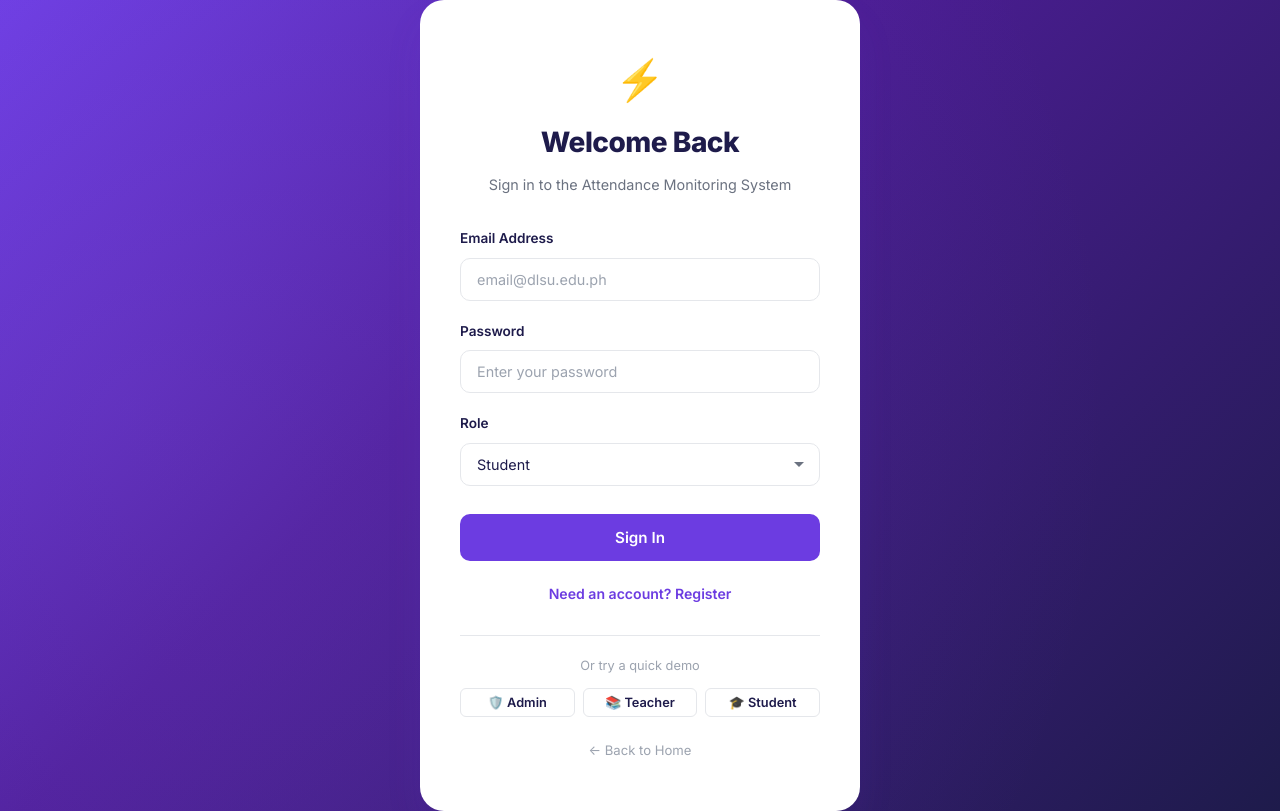
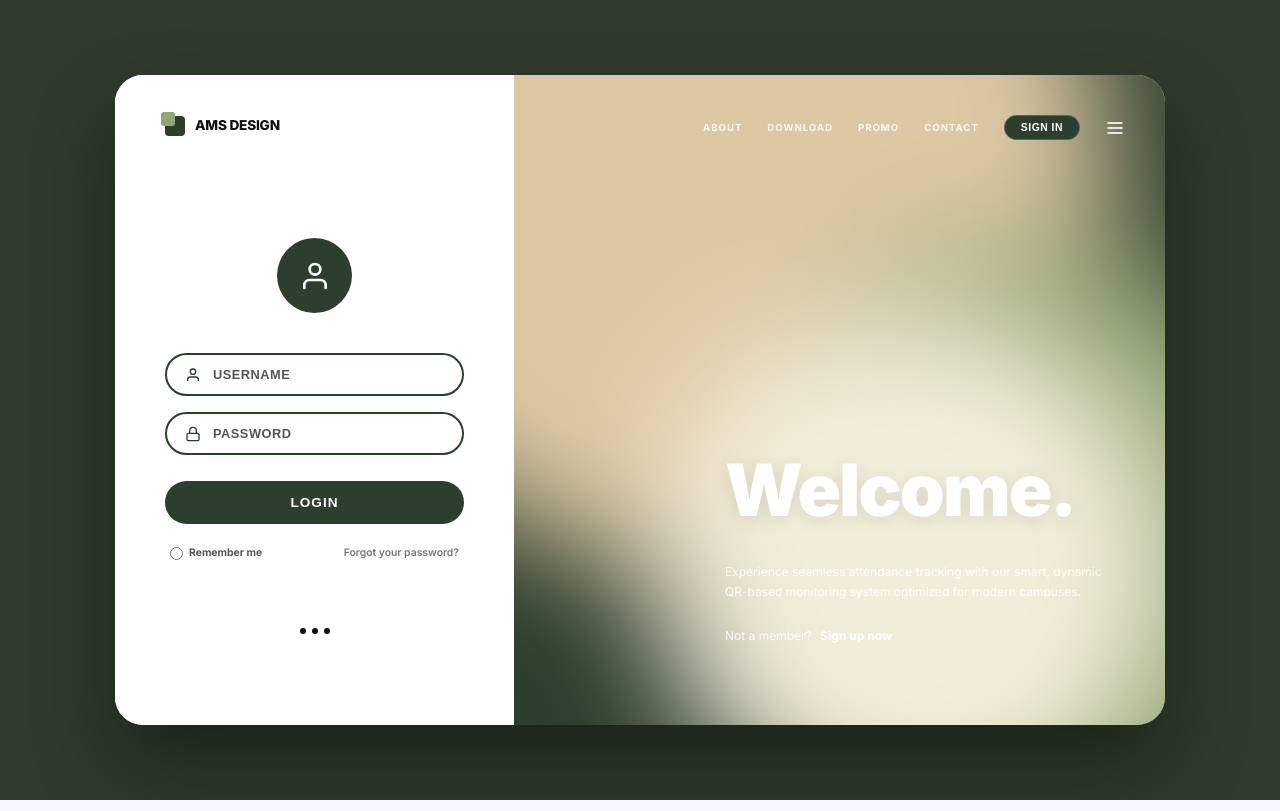
Before and after one commit to Atashaaaaaaaa/ATTENDANCE-MONITORING-WITH-QRCODE-1, a Next.js app in the folder ams-app/: page /login in a window 1280 px wide. Built offline with nearby package versions, Linux system fonts and the light colour scheme.

Commit message:
feat: implement login page with Firebase authentication and responsive styling

```diff
--- /dev/null
+++ b/ams-app/src/app/login/login.css
@@ -0,0 +1,385 @@
+/* login.css */
+@import url('https://fonts.googleapis.com/css2?family=Inter:wght@400;500;600;700;800;900&display=swap');
+
+.login-wrapper {
+  min-height: 100vh;
+  display: flex;
+  align-items: center;
+  justify-content: center;
+  background-color: #2F3B2C; /* Dark green outer space */
+  font-family: 'Inter', sans-serif;
+  padding: 30px;
+}
+
+.login-container {
+  display: flex;
+  width: 100%;
+  max-width: 1050px;
+  height: 650px; /* Fixed height for the unified box */
+  background: white;
+  border-radius: 28px;
+  overflow: hidden;
+  box-shadow: 0 40px 80px rgba(0, 0, 0, 0.4);
+}
+
+/* LEFT SIDE */
+.login-left {
+  width: 38%;
+  background: white;
+  padding: 40px 50px;
+  display: flex;
+  flex-direction: column;
+  position: relative;
+  z-index: 10;
+}
+
+.login-header-logo {
+  display: flex;
+  align-items: center;
+  gap: 10px;
+  margin-bottom: 50px;
+}
+
+.logo-icon {
+  width: 20px;
+  height: 20px;
+  background: #2C3E2D; /* Dark Olive */
+  border-radius: 4px;
+  position: relative;
+}
+
+.logo-icon::after {
+  content: '';
+  position: absolute;
+  top: -4px;
+  left: -4px;
+  width: 14px;
+  height: 14px;
+  background: #93A675; /* Sage green */
+  border-radius: 3px;
+}
+
+.login-header-logo span {
+  font-weight: 800;
+  font-size: 0.85rem;
+  color: #111;
+  letter-spacing: -0.2px;
+}
+
+.login-form-wrapper {
+  flex: 1;
+  display: flex;
+  flex-direction: column;
+  justify-content: center;
+}
+
+.avatar-container {
+  display: flex;
+  justify-content: center;
+  margin-bottom: 40px;
+}
+
+.avatar-circle {
+  width: 75px;
+  height: 75px;
+  background: #2C3E2D; /* Dark Olive equivalent */
+  border-radius: 50%;
+  display: flex;
+  align-items: center;
+  justify-content: center;
+  color: white;
+}
+
+.avatar-circle svg {
+  width: 32px;
+  height: 32px;
+}
+
+.auth-form {
+  display: flex;
+  flex-direction: column;
+  gap: 16px;
+}
+
+.input-group {
+  position: relative;
+  display: flex;
+  align-items: center;
+  border: 2px solid #2C3E2D; /* Dark outline matching template */
+  border-radius: 30px; /* Pill shape */
+  background: white;
+}
+
+.input-icon {
+  position: absolute;
+  left: 18px;
+  color: #2C3E2D;
+  display: flex;
+  align-items: center;
+}
+
+.input-icon svg {
+  width: 16px;
+  height: 16px;
+}
+
+.input-group input {
+  width: 100%;
+  padding: 12px 16px 12px 46px;
+  border: none;
+  background: transparent;
+  font-size: 0.8rem;
+  font-weight: 700;
+  color: #2C3E2D;
+  outline: none;
+}
+
+.input-group input::placeholder {
+  color: #555;
+  text-transform: uppercase;
+  letter-spacing: 0.5px;
+}
+
+.login-btn {
+  background: #2C3E2D; /* Dark Olive */
+  color: white;
+  border: none;
+  border-radius: 30px;
+  padding: 14px;
+  font-size: 0.85rem;
+  font-weight: 800;
+  letter-spacing: 1px;
+  cursor: pointer;
+  margin-top: 10px;
+  transition: opacity 0.2s;
+}
+
+.login-btn:hover {
+  opacity: 0.9;
+}
+
+.form-actions {
+  display: flex;
+  align-items: center;
+  justify-content: space-between;
+  margin-top: 5px;
+  padding: 0 5px;
+}
+
+.remember-me {
+  display: flex;
+  align-items: center;
+  gap: 6px;
+  font-size: 0.65rem;
+  font-weight: 700;
+  color: #555;
+  cursor: pointer;
+}
+
+.remember-me input {
+  accent-color: #2C3E2D;
+}
+
+.forgot-link {
+  font-size: 0.65rem;
+  font-weight: 600;
+  color: #777;
+  text-decoration: none;
+}
+
+.forgot-link:hover {
+  color: #2C3E2D;
+}
+
+.form-dots {
+  display: flex;
+  justify-content: center;
+  gap: 6px;
+  margin-top: 50px;
+}
+
+.form-dots span {
+  width: 6px;
+  height: 6px;
+  background: #111;
+  border-radius: 50%;
+}
+
+.login-error {
+  color: #b91c1c;
+  background: #fee2e2;
+  font-size: 0.75rem;
+  margin-bottom: 15px;
+  padding: 8px;
+  border-radius: 6px;
+  text-align: center;
+  font-weight: 600;
+}
+
+/* RIGHT SIDE */
+.login-right {
+  flex: 1;
+  position: relative;
+  background: #2C3E2D; /* Deep Green Base */
+  overflow: hidden;
+  display: flex;
+  flex-direction: column;
+  padding: 40px;
+}
+
+.animated-blobs {
+  position: absolute;
+  top: 0;
+  left: 0;
+  width: 100%;
+  height: 100%;
+  z-index: 1;
+  filter: blur(60px);
+}
+
+.blob {
+  position: absolute;
+  border-radius: 50%;
+  animation: swoosh 20s ease-in-out infinite alternate;
+}
+
+.blob-1 {
+  width: 800px;
+  height: 800px;
+  background: #DDC8A4; /* Tan/Beige */
+  top: -300px;
+  left: -200px;
+  animation-duration: 25s;
+}
+
+.blob-2 {
+  width: 600px;
+  height: 600px;
+  background: #93A675; /* Sage green */
+  bottom: -200px;
+  right: -100px;
+  animation-duration: 20s;
+  animation-delay: -5s;
+}
+
+.blob-3 {
+  width: 500px;
+  height: 500px;
+  background: #FDF5E6; /* Cream */
+  top: 40%;
+  left: 20%;
+  animation-duration: 15s;
+  animation-delay: -2s;
+  opacity: 0.9;
+}
+
+@keyframes swoosh {
+  0% { transform: scale(1) translate(0, 0); }
+  33% { transform: scale(1.1) translate(10%, -10%); }
+  66% { transform: scale(0.9) translate(-5%, 15%); }
+  100% { transform: scale(1) translate(-10%, -5%); }
+}
+
+.visual-nav {
+  position: relative;
+  z-index: 10;
+  display: flex;
+  justify-content: flex-end;
+  align-items: center;
+  gap: 25px;
+}
+
+.visual-nav a {
+  color: rgba(255, 255, 255, 0.85);
+  font-size: 0.6rem;
+  font-weight: 700;
+  letter-spacing: 1px;
+  text-decoration: none;
+  text-transform: uppercase;
+}
+
+.visual-nav a:hover {
+  color: white;
+}
+
+.nav-signin {
+  background: #2C3E2D; /* Dark badge overlay */
+  color: white;
+  border: 1px solid rgba(255, 255, 255, 0.2);
+  padding: 6px 16px;
+  border-radius: 20px;
+  font-size: 0.65rem;
+  font-weight: 700;
+  cursor: pointer;
+  letter-spacing: 0.5px;
+}
+
+.nav-menu {
+  background: none;
+  border: none;
+  color: white;
+  display: flex;
+  align-items: center;
+  cursor: pointer;
+}
+
+.nav-menu svg {
+  width: 20px;
+  height: 20px;
+}
+
+.welcome-text {
+  position: relative;
+  z-index: 10;
+  margin-top: auto;
+  margin-bottom: 40px;
+  margin-left: auto; /* Pushed to the right */
+  color: white;
+  max-width: 400px;
+}
+
+.welcome-text h1 {
+  font-size: 4.5rem;
+  font-weight: 900;
+  margin-bottom: 15px;
+  letter-spacing: -2px;
+  text-shadow: 0 4px 20px rgba(0,0,0,0.1);
+}
+
+.welcome-text p {
+  font-size: 0.75rem;
+  line-height: 1.6;
+  opacity: 0.9;
+  margin-bottom: 25px;
+}
+
+.signup-prompt {
+  font-size: 0.75rem;
+  opacity: 0.9;
+}
+
+.signup-prompt a {
+  color: white;
+  font-weight: 800;
+  text-decoration: none;
+  margin-left: 5px;
+}
+
+.signup-prompt a:hover {
+  text-decoration: underline;
+}
+
+@media (max-width: 900px) {
+  .login-container {
+    flex-direction: column;
+    height: auto;
+    min-height: 600px;
+  }
+  .login-left {
+    width: 100%;
+    padding: 40px;
+  }
+  .login-right {
+    display: none;
+  }
+}
--- a/ams-app/src/app/login/page.js
+++ b/ams-app/src/app/login/page.js
@@ -1,20 +1,17 @@
 "use client";
 import { useState } from "react";
 import { useRouter } from "next/navigation";
-import Link from "next/link";
-import { signInWithEmailAndPassword, createUserWithEmailAndPassword } from "firebase/auth";
-import { doc, setDoc, getDoc } from "firebase/firestore";
+import { signInWithEmailAndPassword } from "firebase/auth";
+import { doc, getDoc } from "firebase/firestore";
 import { auth, db } from "@/lib/firebase";
+import "./login.css";
 
 export default function LoginPage() {
   const router = useRouter();
   const [email, setEmail] = useState("");
   const [password, setPassword] = useState("");
-  const [role, setRole] = useState("student");
   const [error, setError] = useState("");
   const [loading, setLoading] = useState(false);
-  const [isRegister, setIsRegister] = useState(false);
-  const [name, setName] = useState("");
 
   const handleSubmit = async (e) => {
     e.preventDefault();
@@ -22,171 +19,125 @@ export default function LoginPage() {
     setLoading(true);
 
     try {
-      if (isRegister) {
-        // Register new user
-        const cred = await createUserWithEmailAndPassword(auth, email, password);
-        await setDoc(doc(db, "users", cred.user.uid), {
-          name: name || email.split("@")[0],
-          email,
-          role,
-          section: "",
-          status: "active",
-          createdAt: new Date().toISOString(),
-        });
-        router.push(`/${role}/profile`);
-      } else {
-        // Login existing user
       const cred = await signInWithEmailAndPassword(auth, email, password);
-        // Check role from Firestore
       const userDoc = await getDoc(doc(db, "users", cred.user.uid));
       if (userDoc.exists()) {
         const userData = userDoc.data();
         router.push(`/${userData.role}/profile`);
       } else {
-          // No profile yet, redirect based on selected role
-          router.push(`/${role}/profile`);
-        }
+        router.push(`/student/profile`); // Default fallback
       }
     } catch (err) {
       if (err.code === "auth/invalid-credential" || err.code === "auth/wrong-password") {
-        setError("Invalid email or password. Please try again.");
+        setError("Invalid email or password.");
       } else if (err.code === "auth/user-not-found") {
-        setError("No account found with this email. Try registering.");
-      } else if (err.code === "auth/email-already-in-use") {
-        setError("This email is already registered. Try logging in.");
-      } else if (err.code === "auth/weak-password") {
-        setError("Password must be at least 6 characters.");
-      } else if (err.code === "auth/invalid-email") {
-        setError("Please enter a valid email address.");
+        setError("No account found.");
       } else {
-        setError("Authentication error. Please check your Firebase configuration.");
+        setError("Authentication error. Please try again.");
       }
     } finally {
       setLoading(false);
     }
   };
 
-  // Demo mode - skip auth
-  const handleDemoLogin = (demoRole) => {
-    router.push(`/${demoRole}/profile`);
-  };
+  return (
+    <div className="login-wrapper">
+      <div className="login-container">
 
-  return (
-    <div className="login-page">
-      <div className="login-card">
-        <div style={{ textAlign: "center", marginBottom: "8px" }}>
-          <span style={{ fontSize: "2.5rem" }}>⚡</span>
+        {/* LEFT SIDE */}
+        <div className="login-left">
+          <div className="login-header-logo">
+            <div className="logo-icon"></div>
+            <span>AMS DESIGN</span>
           </div>
-        <h2>{isRegister ? "Create Account" : "Welcome Back"}</h2>
-        <p className="login-subtitle">
-          {isRegister
-            ? "Register for the Attendance Monitoring System"
-            : "Sign in to the Attendance Monitoring System"}
-        </p>
+
+          <div className="login-form-wrapper">
+            <div className="avatar-container">
+              <div className="avatar-circle">
+                <svg viewBox="0 0 24 24" fill="none" stroke="currentColor" strokeWidth="2" strokeLinecap="round" strokeLinejoin="round">
+                  <path d="M20 21v-2a4 4 0 0 0-4-4H8a4 4 0 0 0-4 4v2"></path>
+                  <circle cx="12" cy="7" r="4"></circle>
+                </svg>
+              </div>
+            </div>
 
             {error && <div className="login-error">{error}</div>}
 
-        <form onSubmit={handleSubmit}>
-          {isRegister && (
-            <div className="form-group">
-              <label htmlFor="name">Full Name</label>
+            <form onSubmit={handleSubmit} className="auth-form">
+              <div className="input-group">
+                <div className="input-icon">
+                  <svg viewBox="0 0 24 24" fill="none" stroke="currentColor" strokeWidth="2"><path d="M20 21v-2a4 4 0 0 0-4-4H8a4 4 0 0 0-4 4v2"></path><circle cx="12" cy="7" r="4"></circle></svg>
+                </div>
                 <input
-                id="name"
-                type="text"
-                className="form-control"
-                placeholder="e.g. Juan Dela Cruz"
-                value={name}
-                onChange={(e) => setName(e.target.value)}
-                required
-              />
-            </div>
-          )}
-
-          <div className="form-group">
-            <label htmlFor="email">Email Address</label>
-            <input
-              id="email"
                   type="email"
-              className="form-control"
-              placeholder="email@dlsu.edu.ph"
+                  placeholder="USERNAME"
                   value={email}
                   onChange={(e) => setEmail(e.target.value)}
                   required
                 />
               </div>
 
-          <div className="form-group">
-            <label htmlFor="password">Password</label>
+              <div className="input-group">
+                <div className="input-icon">
+                  <svg viewBox="0 0 24 24" fill="none" stroke="currentColor" strokeWidth="2"><rect x="3" y="11" width="18" height="11" rx="2" ry="2"></rect><path d="M7 11V7a5 5 0 0 1 10 0v4"></path></svg>
+                </div>
                 <input
-              id="password"
                   type="password"
-              className="form-control"
-              placeholder="Enter your password"
+                  placeholder="PASSWORD"
                   value={password}
                   onChange={(e) => setPassword(e.target.value)}
                   required
-              minLength={6}
                 />
               </div>
 
-          <div className="form-group">
-            <label htmlFor="role">Role</label>
-            <select
-              id="role"
-              className="form-select"
-              value={role}
-              onChange={(e) => setRole(e.target.value)}
-            >
-              <option value="admin">Admin</option>
-              <option value="teacher">Teacher</option>
-              <option value="student">Student</option>
-            </select>
+              <button type="submit" className="login-btn" disabled={loading}>
+                {loading ? "Wait..." : "LOGIN"}
+              </button>
+
+              <div className="form-actions">
+                <label className="remember-me">
+                  <input type="radio" name="remember" /> <span>Remember me</span>
+                </label>
+                <a href="#" className="forgot-link">Forgot your password?</a>
               </div>
 
-          <button type="submit" className="btn-login" disabled={loading}>
-            {loading ? "Please wait..." : isRegister ? "Create Account" : "Sign In"}
-          </button>
+              <div className="form-dots">
+                <span></span><span></span><span></span>
+              </div>
             </form>
+          </div>
+        </div>
 
-        <div style={{ textAlign: "center", marginTop: "20px" }}>
-          <button
-            onClick={() => { setIsRegister(!isRegister); setError(""); }}
-            style={{
-              background: "none",
-              border: "none",
-              color: "#6C3CE1",
-              cursor: "pointer",
-              fontSize: "0.88rem",
-              fontWeight: 600,
-              fontFamily: "inherit",
-            }}
-          >
-            {isRegister ? "Already have an account? Sign In" : "Need an account? Register"}
+        {/* RIGHT SIDE */}
+        <div className="login-right">
+
+          <div className="visual-nav">
+             <a href="#">ABOUT</a>
+             <a href="#">DOWNLOAD</a>
+             <a href="#">PROMO</a>
+             <a href="#">CONTACT</a>
+             <button className="nav-signin">SIGN IN</button>
+             <button className="nav-menu">
+               <svg viewBox="0 0 24 24" fill="none" stroke="currentColor" strokeWidth="2"><line x1="3" y1="12" x2="21" y2="12"></line><line x1="3" y1="6" x2="21" y2="6"></line><line x1="3" y1="18" x2="21" y2="18"></line></svg>
              </button>
           </div>
 
-        <div style={{ marginTop: "28px", paddingTop: "20px", borderTop: "1px solid #E5E7EB" }}>
-          <p style={{ textAlign: "center", fontSize: "0.8rem", color: "#9CA3AF", marginBottom: "12px" }}>
-            Or try a quick demo
-          </p>
-          <div style={{ display: "flex", gap: "8px" }}>
-            <button onClick={() => handleDemoLogin("admin")} className="btn btn-outline btn-sm" style={{ flex: 1, justifyContent: "center" }}>
-              🛡️ Admin
-            </button>
-            <button onClick={() => handleDemoLogin("teacher")} className="btn btn-outline btn-sm" style={{ flex: 1, justifyContent: "center" }}>
-              📚 Teacher
-            </button>
-            <button onClick={() => handleDemoLogin("student")} className="btn btn-outline btn-sm" style={{ flex: 1, justifyContent: "center" }}>
-              🎓 Student
-            </button>
+          <div className="welcome-text">
+            <h1>Welcome.</h1>
+            <p>Experience seamless attendance tracking with our smart, dynamic QR-based monitoring system optimized for modern campuses.</p>
+            <div className="signup-prompt">
+              Not a member? <a href="#">Sign up now</a>
             </div>
           </div>
 
-        <div style={{ textAlign: "center", marginTop: "20px" }}>
-          <Link href="/" style={{ fontSize: "0.82rem", color: "#9CA3AF" }}>
-            ← Back to Home
-          </Link>
+          {/* Animated Background Blob Motion behind right side */}
+          <div className="animated-blobs">
+            <div className="blob blob-1"></div>
+            <div className="blob blob-2"></div>
+            <div className="blob blob-3"></div>
           </div>
+        </div>
+
       </div>
     </div>
   );
```
Also changed, not shown: ams-app/public/isometric_campus.png (added). Lines whose indentation alone changed are shown as unchanged.
